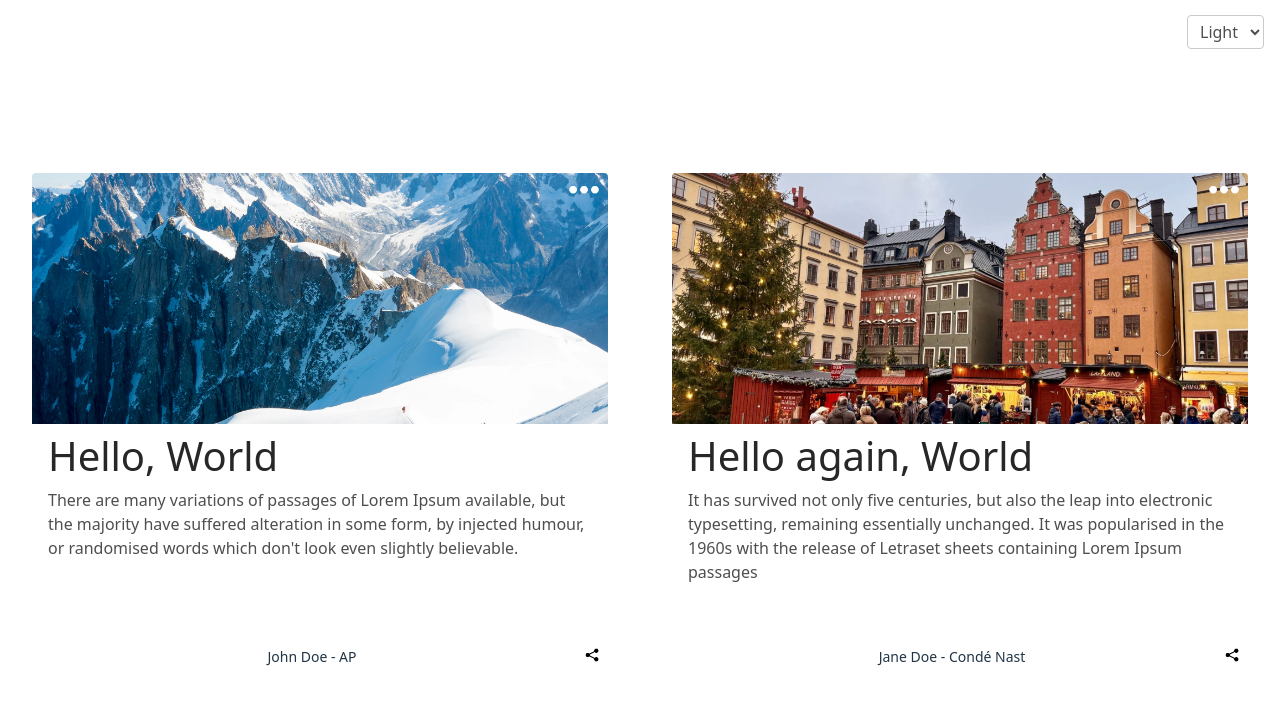
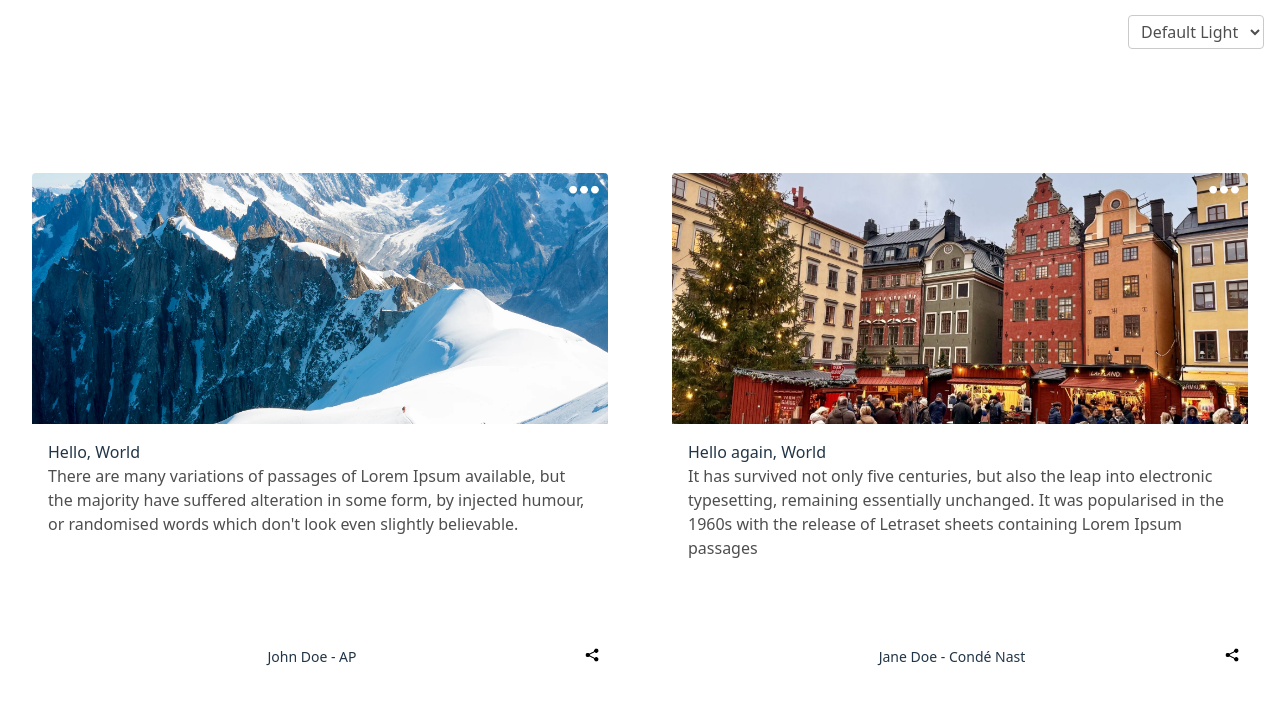
Before and after one commit to fordburgess/design-system-practice, a React (Vite) app: page / in a window 1280 px wide. Shown: the top 704 px of the page. Built offline with nearby package versions, Linux system fonts and the light colour scheme.

Commit message:
redid select component

```diff
--- a/src/components/Card.tsx
+++ b/src/components/Card.tsx
@@ -1,5 +1,6 @@
 import React, { type ReactNode } from 'react';
 import { useTheme } from '../contexts/ThemeContext';
+import Typography from './Typography';
 
 type CardProps = {
   title: string,
@@ -31,7 +32,8 @@ const Card: React.FC<CardProps> = ({ title, description, image, header, footer }
         alt='card-image'
       />
       <div className='h-1/2 p-4'>
-        <h1 className='mb-4' style={{ color: themeStyles.palette.text.primary }}>{title}</h1>
+        {/* <h1 className='mb-4' style={{ color: themeStyles.palette.text.primary }}>{title}</h1> */}
+        <Typography variant='h1'>{title}</Typography>
         <p style={{ color: themeStyles.palette.text.secondary }}>{description}</p>
       </div>
       {
--- a/src/components/Navbar.tsx
+++ b/src/components/Navbar.tsx
@@ -1,5 +1,6 @@
 import { useTheme } from '../contexts/ThemeContext';
 import Select from './Select';
+import { themeConfig } from '../styles/themeConfig';
 
 const Navbar = () => {
   const currentTheme = useTheme().theme;
@@ -14,7 +15,9 @@ const Navbar = () => {
       }}
     >
       <Select
-        options={[{ text: 'Light', value: 'default'}, { text: 'Dark', value: 'defaultDark'}]}
+        options={
+          Object.entries(themeConfig).map(([key, value]) => ({ text: value.mode, value: key }))
+        }
         defaultValue={currentTheme}
         action={changeTheme}
       />
--- /dev/null
+++ b/src/components/Typography.tsx
@@ -0,0 +1,15 @@
+import React, { type ReactNode } from 'react'
+
+type TypographyProps = {
+  variant: 'h1' | 'h2' | 'h3' | 'h4' | 'h5' | 'h6' | 'p',
+  children: ReactNode
+}
+
+const Typography: React.FC<TypographyProps> = ({ children }: TypographyProps) => {
+
+  return (
+    <span>{children}</span>
+  )
+}
+
+export default Typography
--- a/src/styles/themeConfig.ts
+++ b/src/styles/themeConfig.ts
@@ -1,5 +1,6 @@
 export const themeConfig = {
   default: {
+    mode: "Default Light",
     palette: {
       text: {
         primary: "#272727",
@@ -16,6 +17,7 @@ export const themeConfig = {
     }
   },
   defaultDark: {
+    mode: "Default Dark",
     palette: {
       text: {
         primary: "#f3f3f3",
@@ -30,5 +32,22 @@ export const themeConfig = {
         background: "#000",
       }
     }
+  },
+  defaultBlue: {
+    mode: "Blue",
+    palette: {
+      text: {
+        primary: "#6497b1",
+        secondary: "#b3cde0"
+      },
+      components: {
+        background: "#03396c",
+        boxShadow: "rgba(100, 100, 111, 0.2) 0px 7px 29px 0px;",
+        accent: "#005b96"
+      },
+      layout: {
+        background: "#011f4b"
+      }
+    }
   }
 }
```
